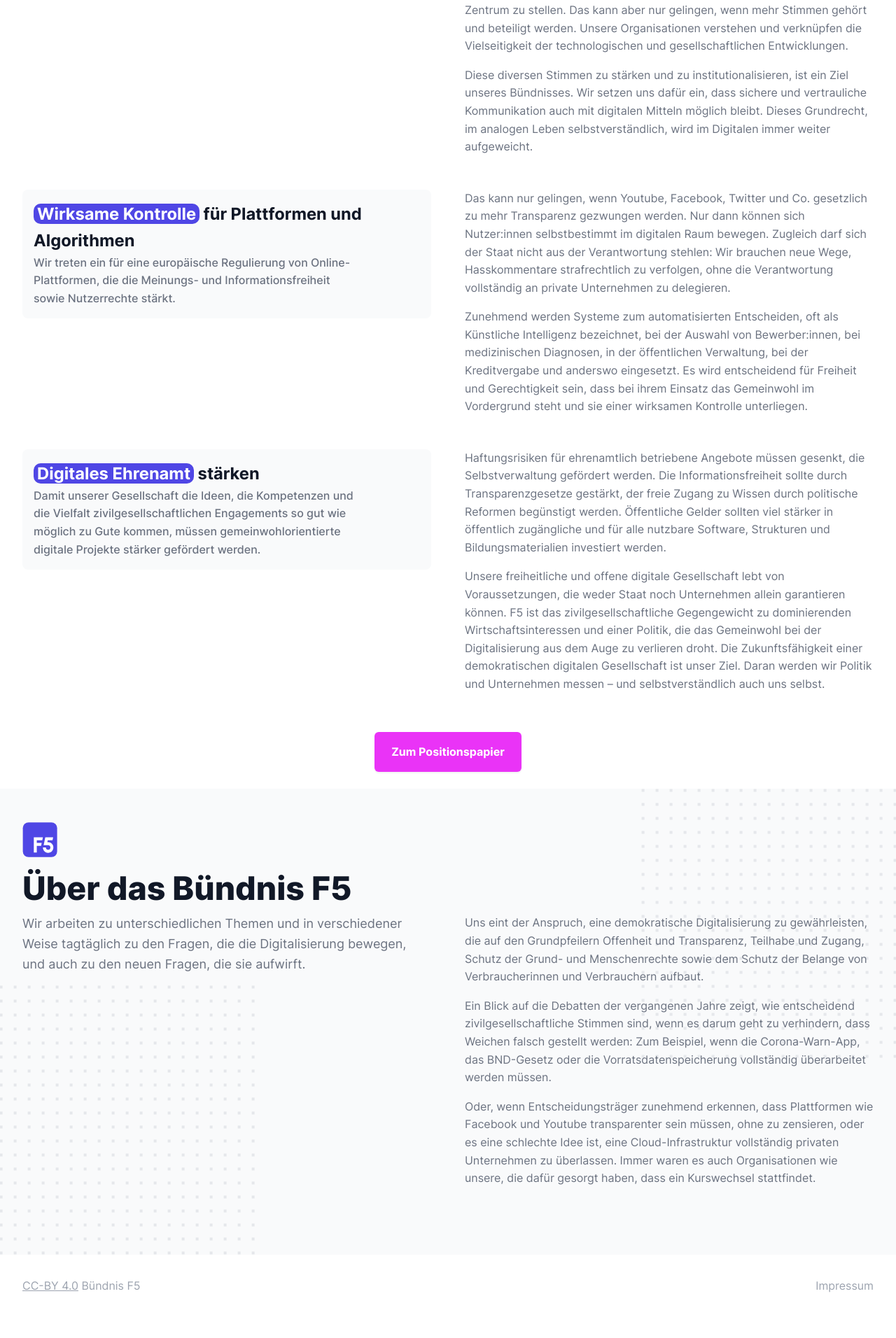
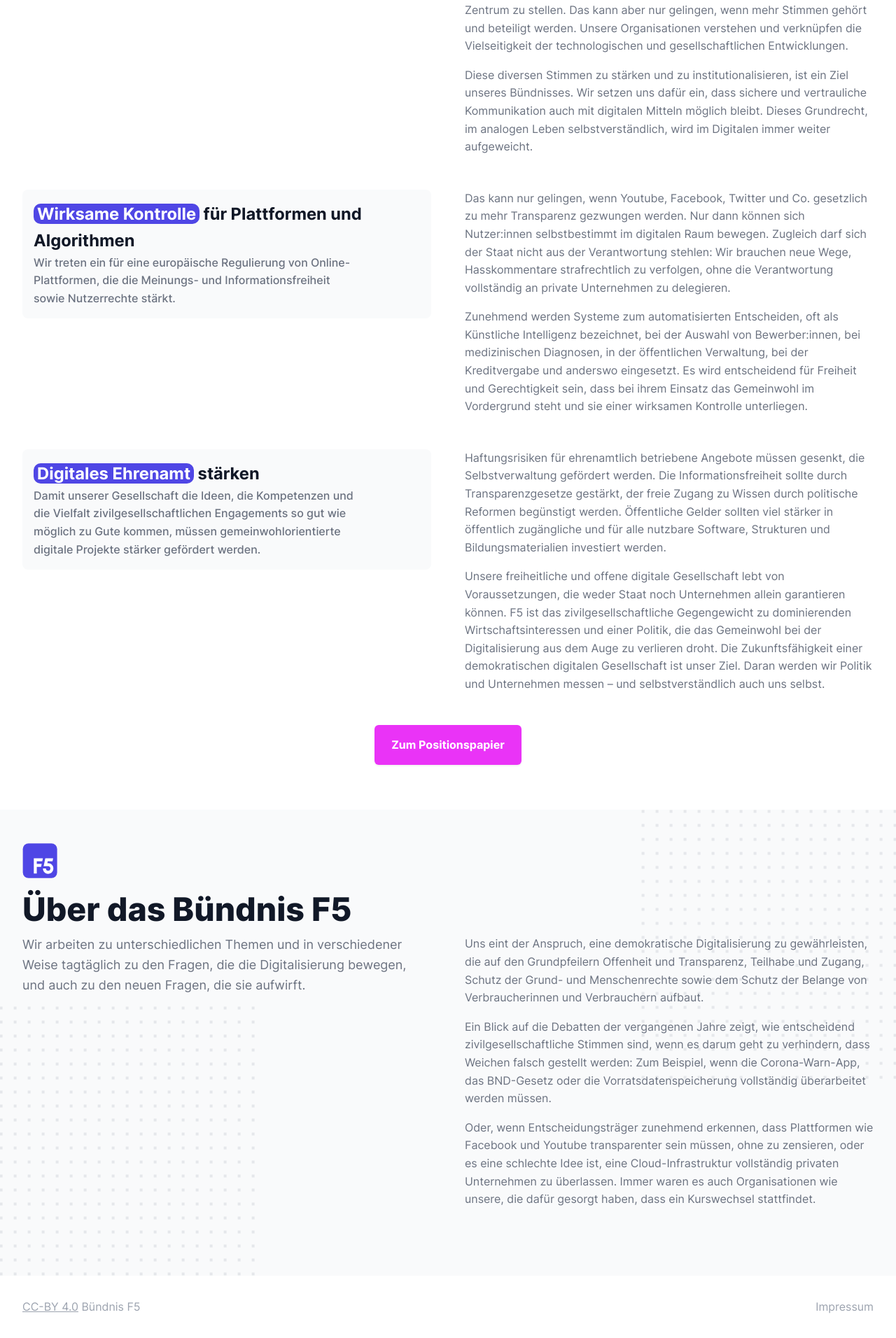
Before and after one commit to okfde/buendnis-f5, a Jekyll site: the page built from index.html, in a window 1280 px wide. Shown: the part 1028-2940 px from the top of the page at 70% size. Built offline with Jekyll 4.4.1, drawn with Linux system fonts in a browser that asks for light colours; before the commit the page ends 2910 px from its top, so only the background shows below that.

Commit message:
Update _custom.scss

```diff
--- a/_sass/_custom.scss
+++ b/_sass/_custom.scss
@@ -366,7 +366,8 @@ footer {
   }
 }
 .button-wrap {
-  margin: 60px;
+  margin-bottom: 100px;
+  margin-top: 50px;
   display: flex;
   justify-content: center;
   align-items: center;
```
